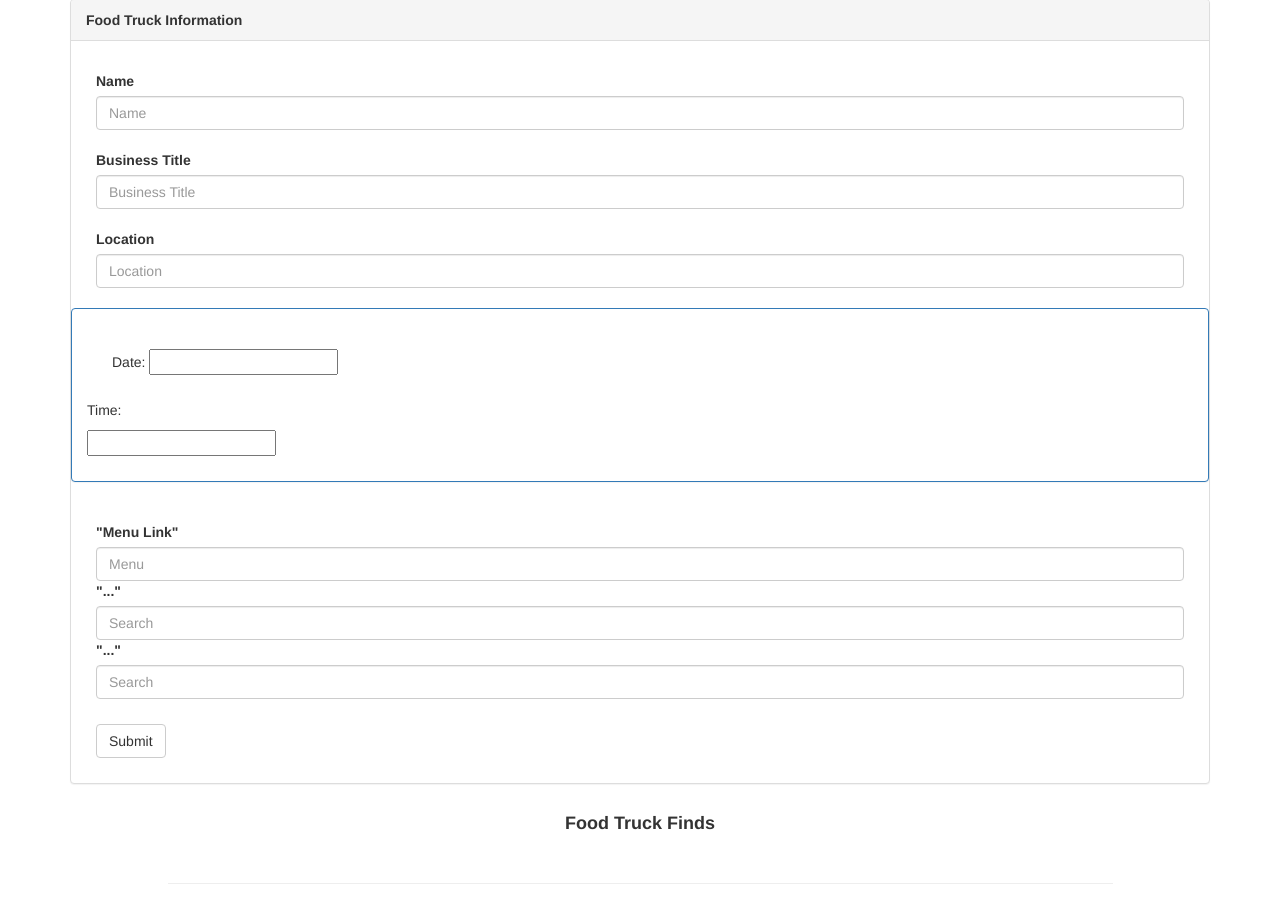
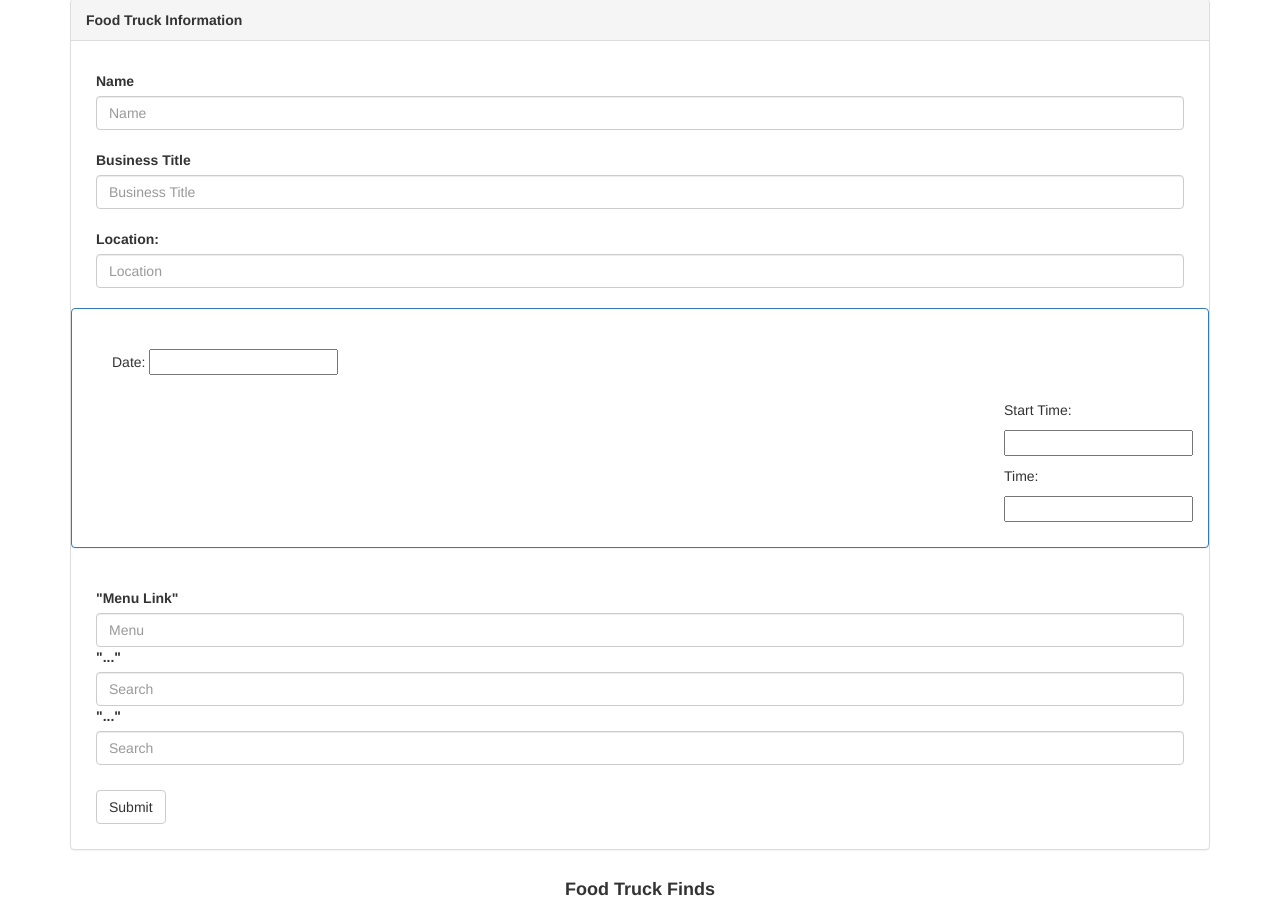
Before and after one commit to tiffihaag/TeamWeek8, a PHP site: page /form.html in a window 1280 px wide. Shown: the part 143-1041 px from the top of the page. Run offline with PHP 8.4, Linux system fonts and the light colour scheme; some libraries are stand-ins or nearby versions.

Commit message:
css edit for form

```diff
--- a/assets/css/form.css
+++ b/assets/css/form.css
@@ -25,3 +25,6 @@ h1{
 .time {
 	position: relative;
 }
+.demo {
+	float: right;
+}
--- a/form.html
+++ b/form.html
@@ -63,7 +63,7 @@
         </div>
           <br>
         <div class="bar" class="form-group">
-          <label for="search">Location</label>
+          <label for="search">Location:</label>
           <input type="text" class="form-control" id="location" placeholder="Location">
         </div>
           <br>
@@ -74,9 +74,14 @@
               <p class="Date">Date: <input type="text" id="datepicker"></p>
               <div id="newDate"></div>
             </div>
-                  <div class="demo">
-                <p>Time:</p>
-                <p><input id="timeChoice" type="text" class="time" /></p>
+                <div class="demo">
+                    <p>Start Time:</p>
+                    <p><input id="timeChoice" type="text" class="time" /></p>
+                <div class="demo">
+                    <p>Time:</p>
+                    <p><input id="timeChoice" type="text" class="time" /></p>
+                </div>
+                </div>
             </div>
 
         </div>
```
